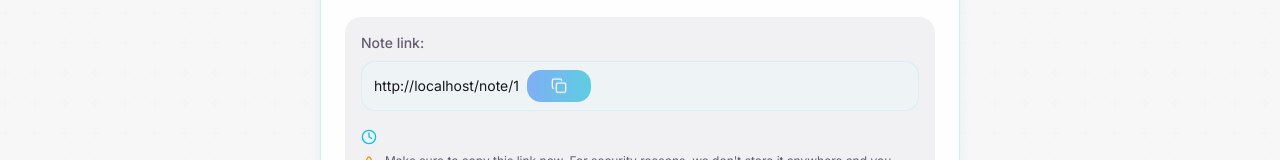
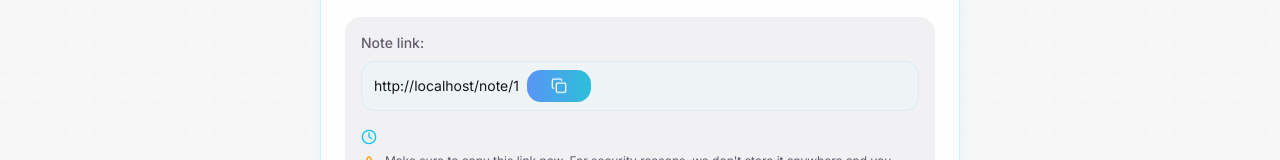
Before and after one commit to rachidofsky/vanish-note-share, a React (Vite) app: page /created/1 in a window 1280 px wide. Shown: the part 321-481 px from the top of the page. Built offline with nearby package versions, Linux system fonts and the light colour scheme.

Commit message:
Code edited in Lovable Code Editor
Edited UI in Lovable

```diff
--- a/src/components/CopyButton.tsx
+++ b/src/components/CopyButton.tsx
@@ -46,7 +46,7 @@ export const CopyButton = ({
             variant={copied ? "default" : "default"}
             size={compact ? "icon" : "sm"}
             onClick={copyToClipboard}
-            className={`copy-button animate-pulse-slow transition-all duration-300 ${className} ${
+            className={`copy-button animate-pulse-slow transition-all duration-900 ${className} ${
               copied
                 ? 'bg-green-500 text-white shadow-neon border-green-500/50'
                 : 'bg-gradient-to-r from-blue-500 to-cyan-500 hover:from-blue-600 hover:to-cyan-600 text-white'
```
